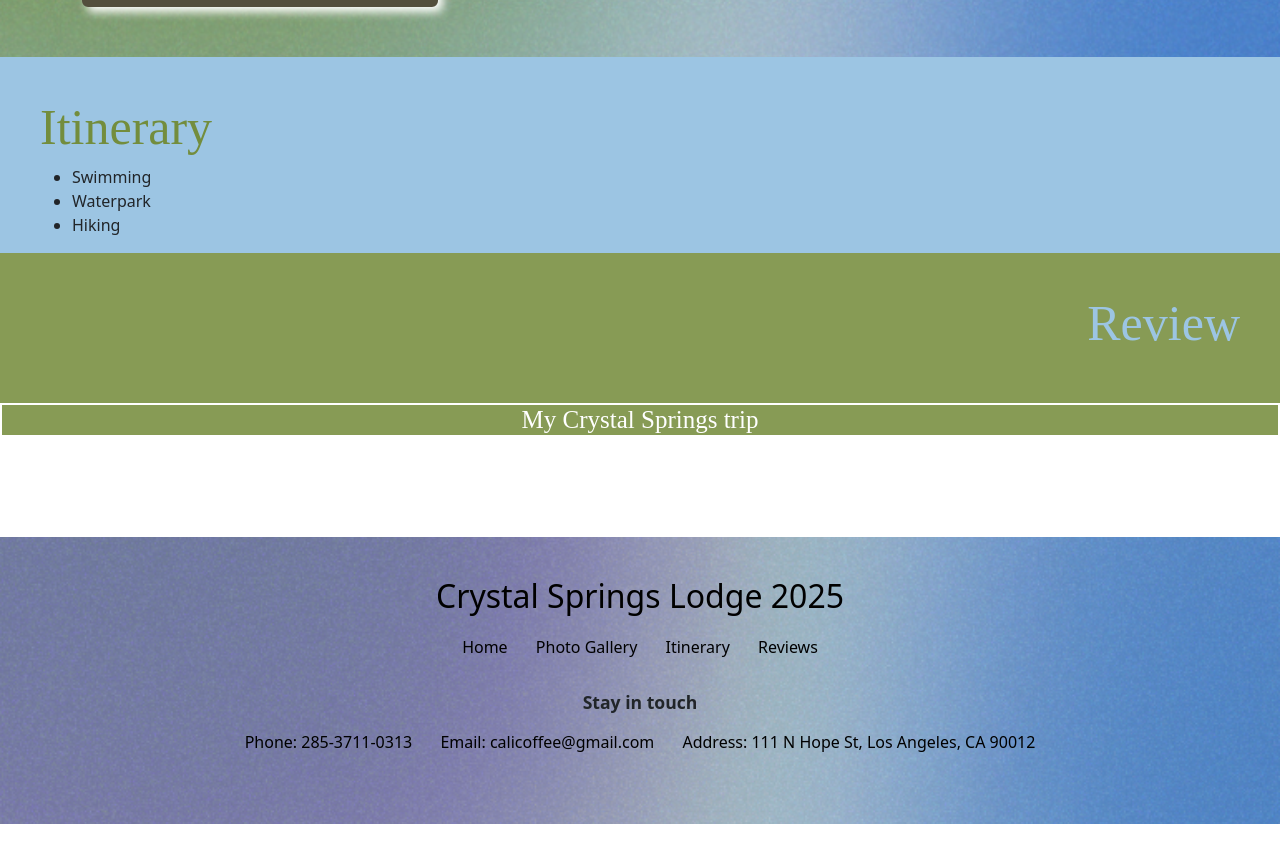
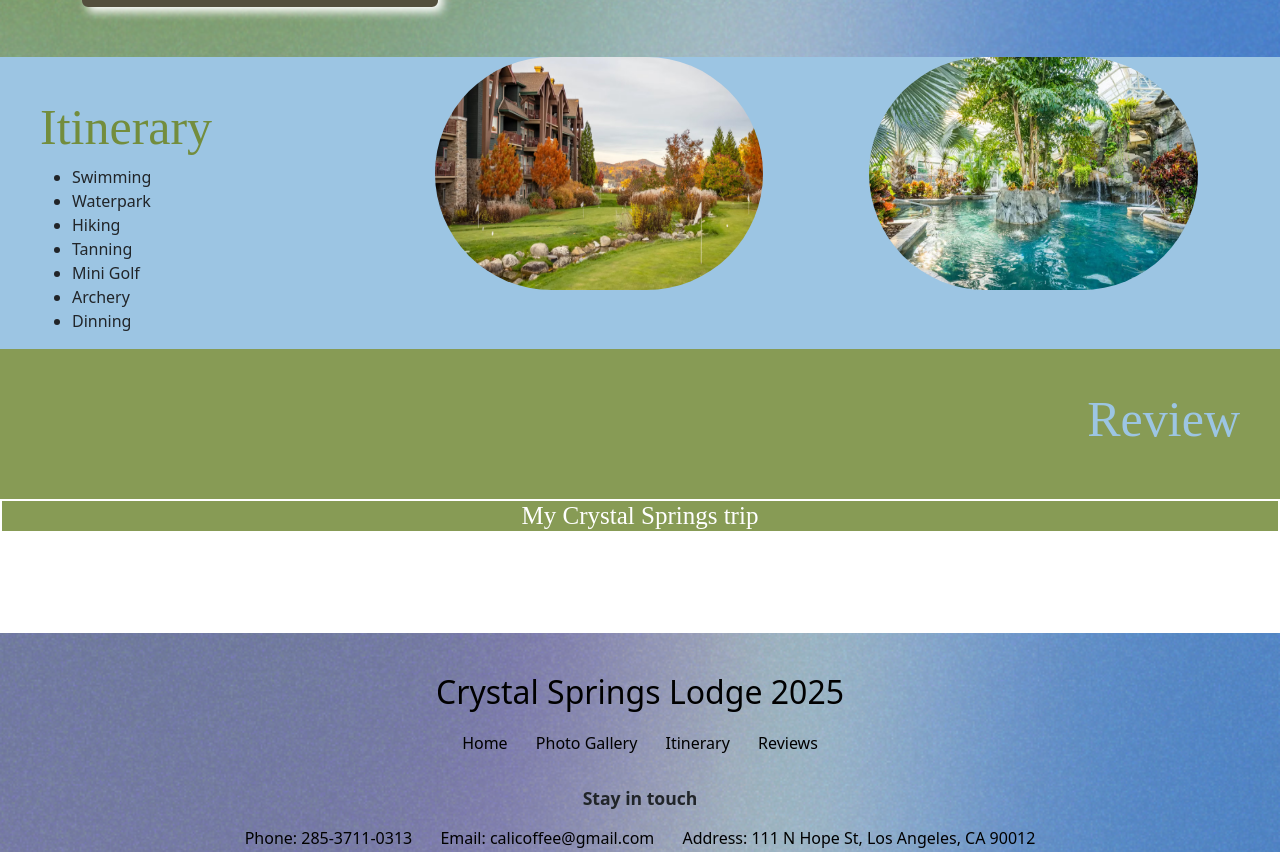
Before and after one commit to 527mbeard/Crystal-Springs-Trip, a plain HTML site: page index.html in a window 1280 px wide. Shown: the part 1180-2032 px from the top of the page. Before the commit the page ends 2004 px from the top, so only its background shows below. Drawn offline with nearby package versions, Linux system fonts and the light colour scheme; a web font is replaced by a local one.

Commit message:
worked on itinerary

```diff
--- a/index.html
+++ b/index.html
@@ -142,16 +142,32 @@
         </div>
       </div>
     </div>
+
       <div class="itinerarybox">
+        <div class="row">
+          <div class="col-4">
             <h5 id="scrollspyHeading3">Itinerary</h5>
             <div class="list-container">
               <ul>
                 <li>Swimming</li>
                 <li>Waterpark</li>
                 <li>Hiking</li>
+                <li>Tanning</li>
+                <li>Mini Golf</li>
+                <li>Archery</li>
+                <li>Dinning</li>
               </ul>
             </div>
           </div>
+          <div class="col-4">
+            <img src="/Imgs/golf.jpg" class="golfpic d-block " alt="...">
+          </div>
+          <div class="col-4">
+            <img src="/Imgs/pool.jpg" class="poolpic d-block " alt="...">
+          </div>
+        </div>
+      </div>
+
     <div class="reviewbox">
       <h2 id="scrollspyHeading4">Review</h2>
       <h6>My Crystal Springs trip</h6>
--- a/style.css
+++ b/style.css
@@ -100,6 +100,16 @@ h6{
   text-align: left;
   margin-left:40px;
 }
+.golfpic{
+  border-radius: 500px;
+  width:80%;
+  height:80%;
+}
+.poolpic{
+  border-radius: 500px;
+  width:80%;
+  height:80%;
+}
 .reviewbox{
   background-color:#879b55;
 }
```
Also changed, not shown: Imgs/golf.jpg (added), Imgs/pool.jpg (added). Lines whose indentation alone changed are shown as unchanged.
